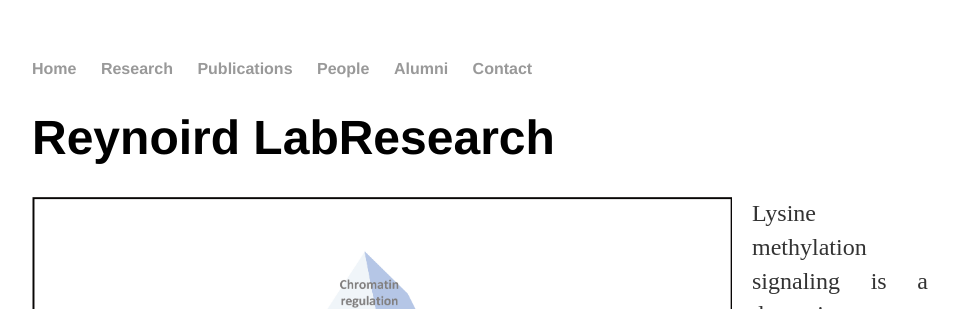
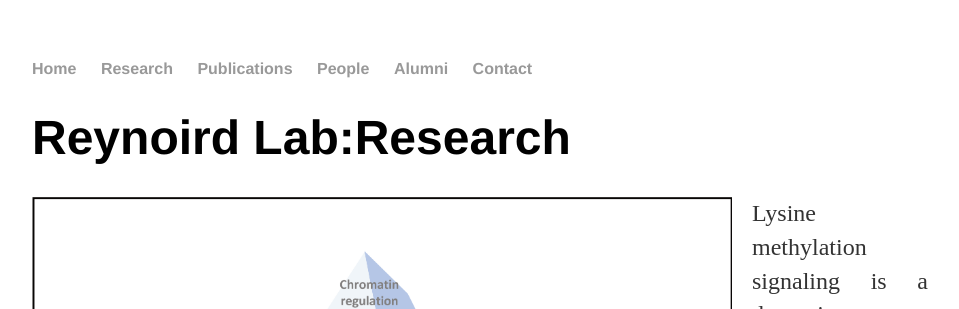
Before and after one commit to Reynoird-Lab/Reynoird-lab.github.io, a Jekyll site: the page built from Research/index.html, in a window 1280 px wide. Shown: the top 309 px of the page, without its empty margins (160-1119 px from the left). Built offline with Jekyll 4.4.1, drawn with Linux system fonts in a browser that asks for light colours; Markdown is read by kramdown in place of the engine named in the settings.

Commit message:
Update index.html

```diff
--- a/Research/index.html
+++ b/Research/index.html
@@ -4,7 +4,7 @@ title: Research
 ---
 <meta name="description" content="The Reynoird Lab focuses its research on lysine methylation signaling in cancer."/>
 
-	<h1>Reynoird Lab{{ page.title }}</h1>
+	<h1>Reynoird Lab:{{ page.title }}</h1>
 
 <img src="https://reynoird-lab.github.io/Images/Lukinovic V graphical abstract CMYK_revision.png" title="Lysine Methylation Signaling" align="left" width="700" style="margin: 0px 20px 10px 0px;"/> <p align="justify"> Lysine methylation signaling is a dynamic process thanks to the lysine methyltransferases (KMTs, catalyzing addition of methyl groups), lysine demethylases (KDMs, erasing such modifications) and specific methyl-binders (promoting appropriate responses). Lysine methylation of histone proteins are known to fundamentally regulate chromatin function, however there is a growing appreciation that a number of non-histone proteins undergo lysine methylation. Thus, it is likely that many proteins involved in cell homeostasis are methylated and that deregulation in protein methylation signaling may play a role in various diseases. Despite the fundamental role for this modification in biology, relatively few protein lysine methylation substrates have been identified and the function of lysine methylation signaling rarely characterized. <br></div>
 <p align="justify">Our research aims to identify poorly described and potential KMTs involved in tumorigenesis and to characterize key and novel lysine methylation signaling in human cancer. The vast majority of lysine methyltransferases are still poorly characterized and for the most part their activity is unknown or not thoroughly analyzed. For example, we recently demonstrated that the lysine methyltransferases SMYD3 does not methylate histone H3 as previously claimed in literature, but has a clear oncogenic activity through the methylation of cytoplasmic protein such as the kinase MAP3K2.<br>
```
